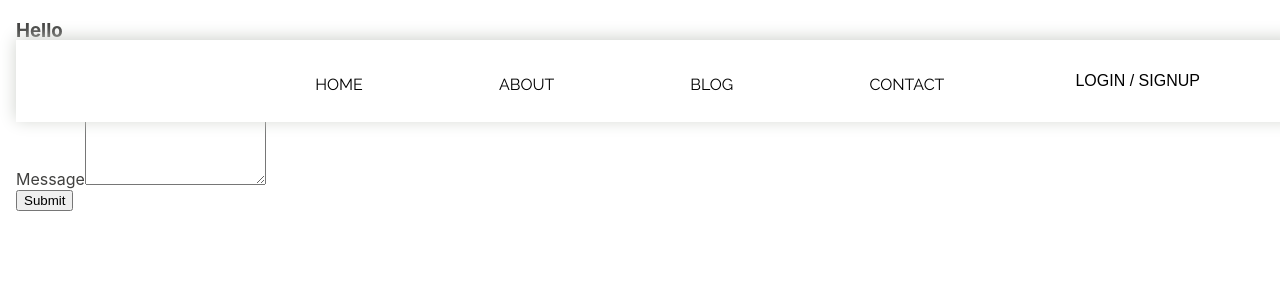
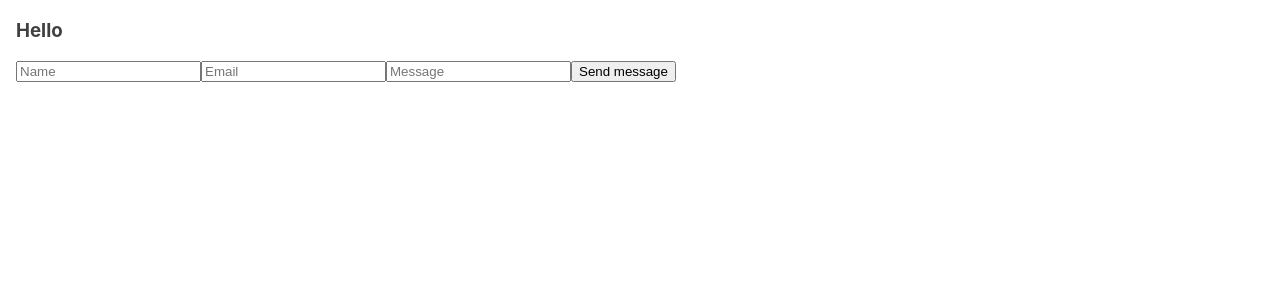
Before and after one commit to Tuliany/Final-project, a React (Create React App) app in the folder frontend/: page /contact in a window 1280 px wide. Shown: the top 300 px of the page. Built offline with nearby package versions, Linux system fonts and the light colour scheme.

Commit message:
contact form works frontend

```diff
--- a/frontend/package.json
+++ b/frontend/package.json
@@ -15,6 +15,7 @@
     "eslint-plugin-jsx-a11y": "^6.2.3",
     "eslint-plugin-react": "^7.16.0",
     "eslint-plugin-react-hooks": "^2.3.0",
+    "http-proxy-middleware": "^1.0.4",
     "moment": "^2.26.0",
     "mongoose": "^5.9.15",
     "navbar-react": "^1.0.4",
--- a/frontend/src/App.js
+++ b/frontend/src/App.js
@@ -31,7 +31,7 @@ export const App = () => {
       <BrowserRouter>
       <div className="container">
         <h3>Hello</h3>
-        <NavigationTool />
+        {/* <NavigationTool /> */}
         <Switch>
           <Route path="/" exact>
            <Home />
--- a/frontend/src/components/Contact.js
+++ b/frontend/src/components/Contact.js
@@ -1,4 +1,4 @@
-import React, {useState, useEffect } from 'react'
+import React, {useState} from 'react'
 
 export const Contact = () => {
   const [name, setName] = useState('')
@@ -9,42 +9,146 @@ export const Contact = () => {
 
   const handleSubmit=(e)=> {
     e.preventDefault()
-  fetch('https://final-project-by-tuliany.herokuapp.com/contact', {
+    fetch('http://localhost:8080/contact', {
         method: "POST",
         body: JSON.stringify({name, email, message}),
         headers: {
           'Content-Type': 'application/json'
         },
-    }).then(
-    (response) => (response.json())
-     ).then((response)=>{
-    if (response.status === 'success'){
-      alert("Message Sent.");
-      this.resetForm()
-    }else if(response.status === 'fail'){
-      alert("Message failed to send.")
+      }).then ((res) => {
+        if (!res.ok) {
+            console.log('error?')
+        }else {
+          return res.json()
         }
-  })}
+      })
+      .then(()=>{
+        setName('')
+        setEmail('')
+        setMessage('')
+      })
+      .catch((err)=> console.log('errors', err))
+  }
+
 
   return(
-  	<div className="App">
-  	<form id="contact-form" onSubmit={handleSubmit} method="POST">
-  	<div className="form-group">
-      	<label htmlFor="name">Name</label>
-      	<input type="text" className="form-control" id="name" value={name} onChange={e =>setName(e.target.value)} />
-  	</div>
-  	<div className="form-group">
-      	<label htmlFor="exampleInputEmail1">Email address</label>
-      	<input type="email" className="form-control" id="email" aria-describedby="emailHelp" value={email} onChange={e=>setEmail(e.target.value)} />
-  	</div>
-  	<div className="form-group">
-      	<label htmlFor="message">Message</label>
-      	<textarea className="form-control" rows="5" id="message" value={message} onChange={e=>setMessage(e.target.value)} />
-  	</div>
-  	<button type="submit" className="btn btn-primary">Submit</button>
+    <div>
+     <form onSubmit={handleSubmit}>
+       <input id="name" placeholder="Name" value={name} onChange={(e) => setName(e.target.value)}/>
+       <input id="email" placeholder="Email" value={email} onChange={(e) => setEmail(e.target.value)}/>
+       <input id="message" placeholder="Message" value={message} onChange={(e)=> setMessage(e.target.value)}/>
+       <button onClick={handleSubmit}>Send message</button>
+
      </form>
    </div>
-)}
+  )
+}
+
+
+
+
+
+
+
+
+//FOURTH TRY
+// import React, {useState, useEffect } from 'react'
+// import axios from 'axios'
+// exportconst Contact = () => {
+//  const [name, setName] = useState('')
+//   const [email, setEmail] = useState('')
+//   const [message, setMessage] = useState('')
+
+//   const handleClick=(e) => {
+//     e.preventDefault()
+
+//     if (e.target.id === "name") {
+//     setName(e.target.value)
+//   } else if (
+//     setEmail(e.target.value)) {
+//   } else {
+//     setMessage(e.target.value)
+//   }
+// }
+
+// const handleSubmit=(e)=>{
+//   e.preventDefault()
+// const dataToSubmit ={
+//   name,
+//   email,
+//   message
+// }
+
+// axios.post('https://final-project-by-tuliany.herokuapp.com/contact', dataToSubmit)
+
+// }
+
+
+//   return(
+//     <div>
+//       <form onSubmit={handleSubmit}>
+//         <input id="name" placeholder="Name" value={name} onChange={handleClick}/>
+//         <input id="email" placeholder="Email" value={email} onChange={handleClick}/>
+//         <input id="message" placeholder="Message" value={message} onChange={handleClick}/>
+//         <button onClick={handleSubmit}>Send message</button>
+
+//       </form>
+//     </div>
+//   )
+// }
+
+
+
+
+
+
+
+
+// export const Contact = () => {
+//   const [name, setName] = useState('')
+//   const [email, setEmail] = useState('')
+//   const [message, setMessage] = useState('')
+
+
+
+//   const handleSubmit=(e)=> {
+//   e.preventDefault()
+//   fetch('https://final-project-by-tuliany.herokuapp.com/contact', {
+//       method: "POST",
+//       body: JSON.stringify({name, email, message}),
+//       headers: {
+//         'Content-Type': 'application/json'
+//       },
+//     }).then(
+//     (response) => (response.json())
+//      ).then((response)=>{
+//     if (response.status === 'success'){
+//       alert("Message Sent.");
+//       this.resetForm()
+//     }else if(response.status === 'fail'){
+//       alert("Message failed to send.")
+//     }
+//   })}
+
+// 	return(
+//   	<div className="App">
+//   	<form id="contact-form" onSubmit={handleSubmit} method="POST">
+//   	<div className="form-group">
+//       	<label htmlFor="name">Name</label>
+//       	<input type="text" className="form-control" id="name" value={name} onChange={e =>setName(e.target.value)} />
+//   	</div>
+//   	<div className="form-group">
+//       	<label htmlFor="exampleInputEmail1">Email address</label>
+//       	<input type="email" className="form-control" id="email" aria-describedby="emailHelp" value={email} onChange={e=>setEmail(e.target.value)} />
+//   	</div>
+//   	<div className="form-group">
+//       	<label htmlFor="message">Message</label>
+//       	<textarea className="form-control" rows="5" id="message" value={message} onChange={e=>setMessage(e.target.value)} />
+//   	</div>
+//   	<button type="submit" className="btn btn-primary">Submit</button>
+//   	</form>
+//   	</div>
+// )}
 
 
 // import React, {useState, useEffect} from 'react';
```
Also changed, not shown: 1 other file (tests, documents, lock files or other folders). Lines whose indentation alone changed are shown as unchanged.
